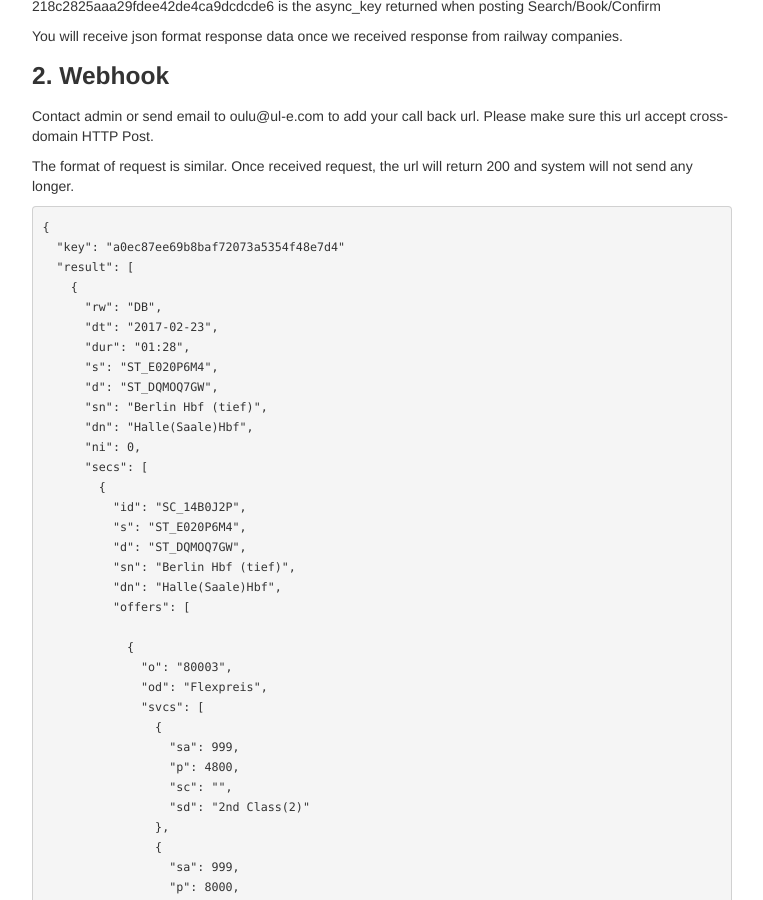
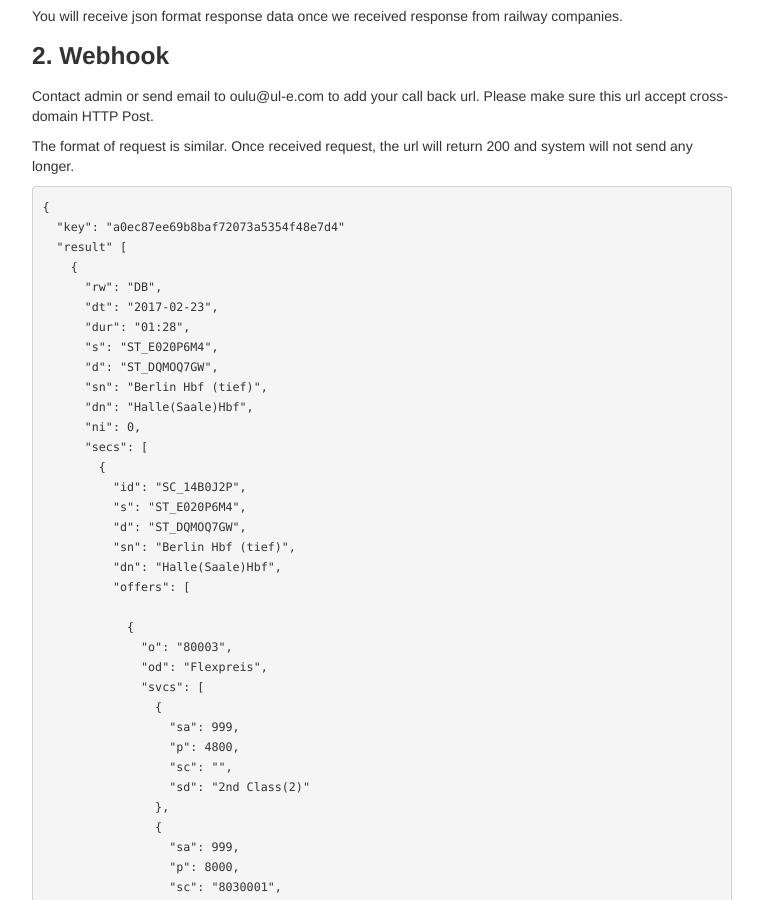
Before and after one commit to kyoangel/grailtrip, a Jekyll site: the page built from en/pages/overview.md, in a window 1280 px wide and 900 px high, scrolled down 18154 px. Shown: the whole window, without its empty margins (258-1021 px from the left). Built offline with Jekyll 4.4.1, drawn with Linux system fonts in a browser that asks for light colours.

Commit message:
fixed style issue

````diff
--- a/en/pages/overview.md
+++ b/en/pages/overview.md
@@ -893,7 +893,6 @@ online_order_id         | Online Order ID    |  string     |
 
 ```json
 {
-
   "tkt_urls":
   [
     "http://ticketsdev.ul-e.com/tickets/test1.pdf",
@@ -968,7 +967,7 @@ The format of request is similar. Once received request, the url will return 200
 ```json
 {
   "key": "a0ec87ee69b8baf72073a5354f48e7d4"
-  "result": [
+  "result" [
     {
       "rw": "DB",
       "dt": "2017-02-23",
````
Also changed, not shown: zh/pages/overview.md (+1 -1 lines).
